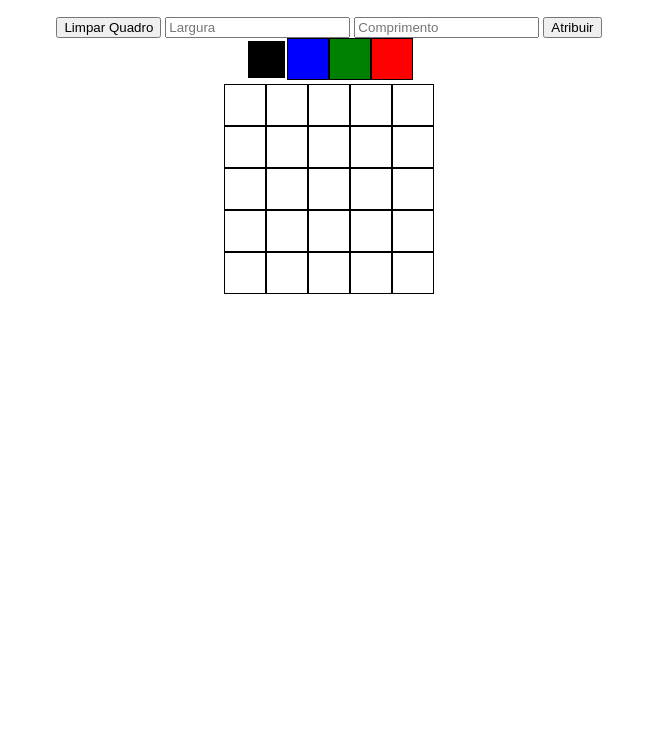
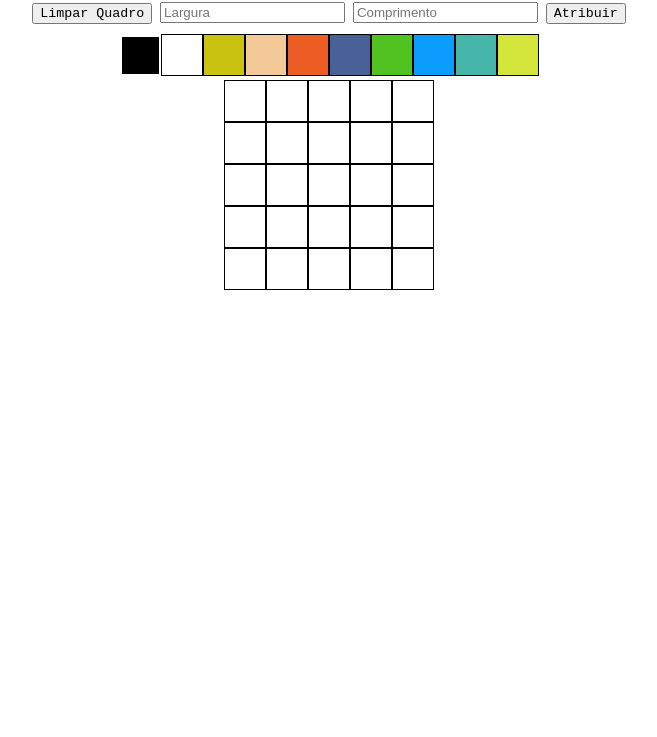
Before and after one commit to alexandredamasceno/pixel-art, a website: page index.html in a window 1280 px wide. Shown: the part 63-800 px from the top of the page, without its empty margins (311-968 px from the left). Drawn offline with Linux system fonts and the light colour scheme.

Commit message:
Cria lógica para renderizar cores aleatórias quando se recarrega a página e inicia a refatoração do código

```diff
--- a/index.html
+++ b/index.html
@@ -13,7 +13,7 @@
         <h1>Paleta de Cores</h1>
     </header>
     <main>
-        <section>
+        <section id="input-box">
             <Button id="clear-board">Limpar Quadro</Button>
             <div id="div-input">
                 <input type="number" placeholder="Largura" id="input-width">
--- a/script.js
+++ b/script.js
@@ -1,37 +1,37 @@
+// Função que gera cores aleatória ao carregar a página
+const generateRandomColor = (length) => {
+  let newColors = ["rgb(0 0 0)", "#FFFFFF"];
+  let initialNumber;
+  let middleNumber;
+  let lastNumber;
+  for (let index = 0; index < length - 2; index += 1) {
+    initialNumber = Math.floor(Math.random() * 256);
+    middleNumber = Math.floor(Math.random() * 256);
+    lastNumber = Math.floor(Math.random() * 256);
+    let newRGB = `rgb(${initialNumber} ${middleNumber} ${lastNumber})`;
+    newColors.push(newRGB);
+  }
+
+  return newColors;
+};
+
 // Cria Paleta de Cores
-const getTheColorPalete = document.querySelector("#color-palette");
-const arrayColorsPalette = ["black", "blue", "green", "red"];
-let colorPaleteLength = 4;
+function createColorsPalette() {
+  const getTheColorPalette = document.querySelector("#color-palette");
+  const colorPaletteLength = 10;
+  let arrayColorsPalette = generateRandomColor(colorPaletteLength);
 
-for (let index = 0; index < colorPaleteLength; index += 1) {
+  for (let index = 0; index < arrayColorsPalette.length; index += 1) {
     let createColor = document.createElement("div");
-  if (arrayColorsPalette[index] === "black") {
-    createColor.className = "color selected";
-  } else {
-    createColor.className = "color";
+    createColor.classList.add("color");
+    if (arrayColorsPalette[index] === "rgb(0 0 0)") {
+      createColor.classList.add("selected");
     }
     createColor.style.backgroundColor = arrayColorsPalette[index];
-  getTheColorPalete.appendChild(createColor);
+    getTheColorPalette.appendChild(createColor);
   };
+}
 //
-
-//Função que cria o quadro de pixels para pintar
-function createPixelBoard(boardWidth, boardHeight) {
-  if ((boardHeight < 5 || boardWidth < 5) || (boardHeight > 20 || boardWidth > 20)) {
-    return alert("Largura ou comprimento inválido! Largura e Comprimento máximo de 20 unidades e mínimo de 5 unidades");
-  }
-  const getThePixelBoard = document.querySelector("#pixel-board");
-  getThePixelBoard.innerHTML = "";
-  for (let indexH = 0; indexH < boardHeight; indexH += 1) {
-    let createTableLine = document.createElement("div");// cria o comprimento
-    for (let indexW = 0; indexW < boardWidth; indexW += 1) {
-      let createTableCell = document.createElement("div");// cria a largura
-      createTableCell.className = "pixel";
-      createTableLine.appendChild(createTableCell);
-    }
-    getThePixelBoard.appendChild(createTableLine);
-  }
-}
 
 // Lógica para adicionar a classe selected unicamente na cor escolhida da paleta de cores para depois buscarmos essa cor selecionado(com a class selected)
 let paletteColors = document.getElementsByClassName("color");
@@ -43,20 +43,43 @@ const selectColorToUse = (event) => {
   event.target.className = "color selected";
 };
 // Adiciona eventos em todas as paletas de cores
+function addEventsToEachColorInPalette() {
   for (let index = 0; index < paletteColors.length; index += 1) {
     paletteColors[index].addEventListener("click", selectColorToUse);
   }
+}
 //
+
+//Função que cria o quadro de pixels para pintar
+function createPixelBoard(boardWidth, boardHeight) {
+  //Validação da largura e comprimento
+  if ((boardHeight < 5 || boardWidth < 5) || (boardHeight > 20 || boardWidth > 20)) {
+    return alert("Largura ou comprimento inválido! Largura e Comprimento máximo de 20 unidades e mínimo de 5 unidades");
+  }
+  const getThePixelBoard = document.querySelector("#pixel-board");
+  getThePixelBoard.innerHTML = "";
+  for (let indexH = 0; indexH < boardHeight; indexH += 1) {
+    let createDivFather = document.createElement("div");// cria o comprimento
+    for (let indexW = 0; indexW < boardWidth; indexW += 1) {
+      let createChildDiv = document.createElement("div");// cria a largura
+      createChildDiv.className = "pixel";
+      createDivFather.appendChild(createChildDiv);
+    }
+    getThePixelBoard.appendChild(createDivFather);
+  }
+}
 
 let getAllPixels = document.getElementsByClassName("pixel");
 
 //Cria a lógica para pintar cada pixel com a cor escolhida na paleta de cores(com a class selected)
-function addEventsToEachPixel() {
+
 // Pinta com a cor do elemento que tem a classe .selected o pixel que foi alvo do evento(target)
 function addColorToPixel(event) {
   let getSelectedColor = document.querySelector(".selected");
   event.target.style.backgroundColor = getSelectedColor.style.backgroundColor;
 }
+
+function addEventsToEachPixel() {
   // Adiciona evento de click em todas as divs que tem class Pixel
   for (let index = 0; index < getAllPixels.length; index += 1) {
     getAllPixels[index].addEventListener("click", addColorToPixel);
@@ -83,6 +106,8 @@ getInputButton.addEventListener("click", () => {
 });
 
 window.onload = () => {
+  createColorsPalette();
+  addEventsToEachColorInPalette();
   createPixelBoard(5, 5);
   addEventsToEachPixel();
 };
--- a/style.css
+++ b/style.css
@@ -1,5 +1,10 @@
-body {
+body, button {
     text-align: center;
+    font-family: monospace;
+}
+
+#input-box {
+    margin-bottom: 10px;
 }
 
 .color, .pixel {
```
Lines whose indentation alone changed are shown as unchanged.
